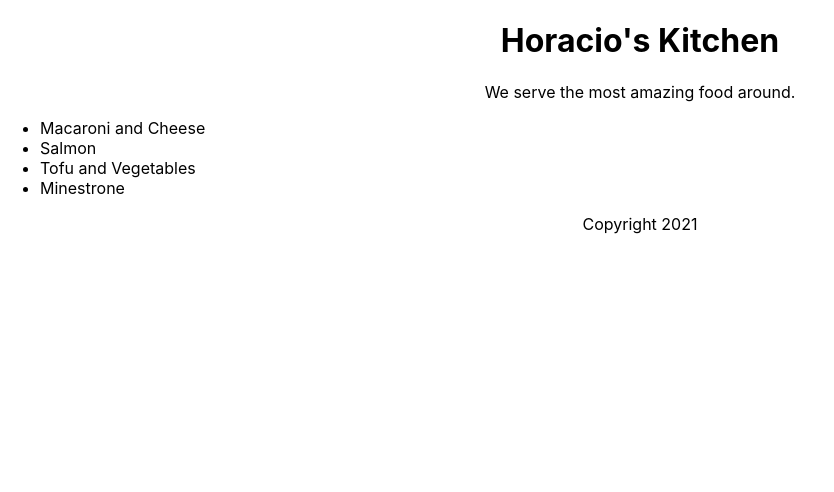
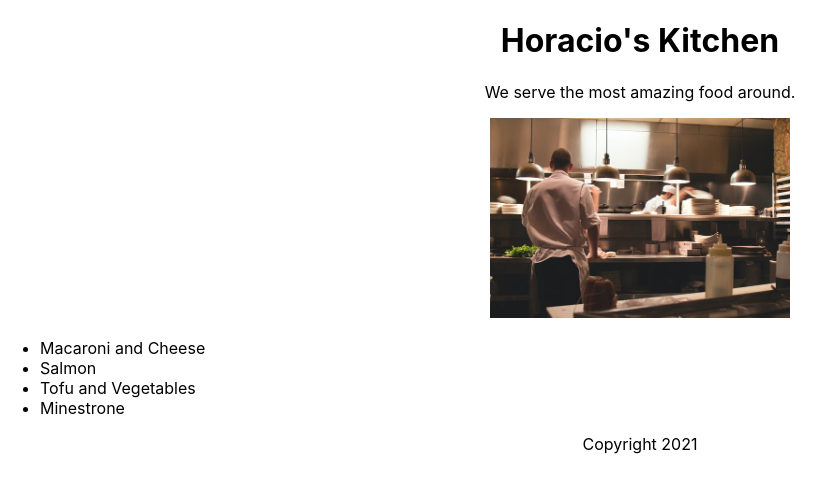
Before and after one commit to chibui/react-essentials, a React (Create React App) app: page / in a window 1280 px wide. Shown: the top 492 px of the page, without its empty margins (0-834 px from the left). Built offline with nearby package versions, Linux system fonts and the light colour scheme.

Commit message:
display images

```diff
--- a/src/App.js
+++ b/src/App.js
@@ -1,5 +1,6 @@
 import React from 'react';
 import './App.css';
+import restaurant from './michael-browning-MtqG1lWcUw0-unsplash.jpg';
 
 function Header(props) {
   return (
@@ -13,6 +14,10 @@ function Main(props) {
   return (
     <section>
       <p>We serve the most {props.adjective} food around.</p>
+      <img
+        alt="restaurant kitchen"
+        height={200}
+        src={restaurant} />
       <ul style={{ textAlign: "Left" }}>
         {props.dishes.map((dish) => (
           <li key={dish.id}>{dish.title}</li>
```
Also changed, not shown: src/michael-browning-MtqG1lWcUw0-unsplash.jpg (added).
